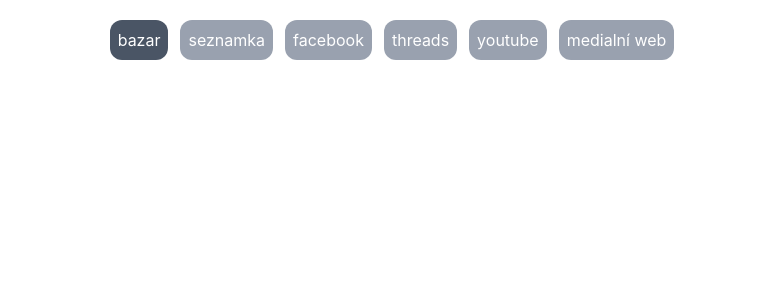
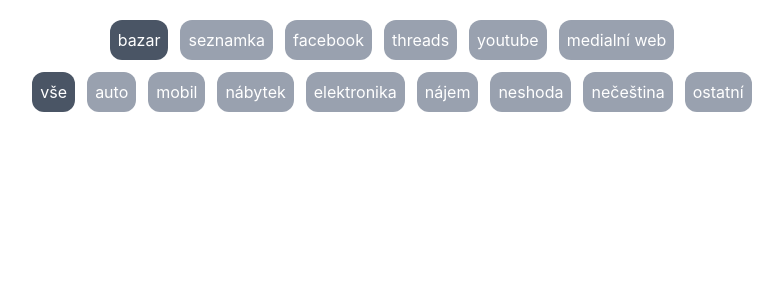
Before and after one commit to iVlastart/matros-web, a React (Vite) app: page / in a window 1280 px wide. Shown: the top 300 px of the page, without its empty margins (248-1031 px from the left). Built offline with nearby package versions, Linux system fonts and the light colour scheme.

Commit message:
added nav for bazar

```diff
--- a/src/Index.tsx
+++ b/src/Index.tsx
@@ -1,20 +1,14 @@
 import { useState } from "react";
-import { nav } from "./data/data";
+import { Nav } from "./components/nav";
+import { NavBazar } from "./components/nav-bazar";
 
 export default function Index(){
   const [activeNav, setActiveNav] = useState<string>('bazar');
+  const [activeBazarNav, setActiveBazarNav] = useState<string>('vše');
   return(
     <div className="w-screen h-screen flex flex-col items-center py-5">
-      <div id="img-nav" className="flex flex-row gap-x-3 flex-wrap gap-y-3 no-copy">
-        {nav.map((value, index)=>{
-          return(
-            <button key={index} onClick={()=>setActiveNav(value)}
-                    className={activeNav===value ? 'nav-btn-active' : 'nav-btn'}>
-              {value}
-            </button>
-          )
-        })}
-      </div>
+      <Nav activeNav={activeNav} setActiveNav={setActiveNav} />
+      {activeNav==='bazar'&&<NavBazar activeNav={activeBazarNav} setActiveNav={setActiveBazarNav} />}
     </div>
   )
 }
--- /dev/null
+++ b/src/components/components.d.ts
@@ -0,0 +1,4 @@
+export interface INav {
+    activeNav: string;
+    setActiveNav: React.Dispatch<React.SetStateAction<string>>;
+}
--- /dev/null
+++ b/src/components/nav-bazar.tsx
@@ -0,0 +1,17 @@
+import { bazar_nav } from "../data/data";
+import type { INav } from "./components";
+
+export const NavBazar = ({activeNav, setActiveNav}:INav)=>{
+    return(
+        <div id="img-nav-bazar" className="flex flex-row gap-x-3 flex-wrap gap-y-3 no-copy pt-3">
+            {bazar_nav.map((value, index)=>{
+                return(
+                <button key={index} onClick={()=>setActiveNav(value)}
+                        className={activeNav===value ? 'btn-active' : 'btn'}>
+                    {value}
+                </button>
+                )
+            })}
+        </div>
+    )
+};
--- /dev/null
+++ b/src/components/nav.tsx
@@ -0,0 +1,18 @@
+    import { nav } from "../data/data";
+    import type { INav } from "./components";
+
+
+    export const Nav = ({activeNav, setActiveNav}:INav)=>{
+        return(
+            <div id="img-nav" className="flex flex-row gap-x-3 flex-wrap gap-y-3 no-copy">
+                {nav.map((value, index)=>{
+                    return(
+                    <button key={index} onClick={()=>setActiveNav(value)}
+                            className={activeNav===value ? 'btn-active' : 'btn'}>
+                        {value}
+                    </button>
+                    )
+                })}
+            </div>
+        )
+    };
--- a/src/data/data.ts
+++ b/src/data/data.ts
@@ -1 +1,3 @@
 export const nav:Array<string> = ['bazar', 'seznamka', 'facebook', 'threads', 'youtube', 'medialní web'];
+
+export const bazar_nav:Array<string> = ['vše', 'auto', 'mobil', 'nábytek', 'elektronika', 'nájem', 'neshoda', 'nečeština', 'ostatní'];
--- a/src/index.css
+++ b/src/index.css
@@ -1,10 +1,10 @@
 @import "tailwindcss";
 
-.nav-btn{
+.btn{
   @apply bg-gray-400 text-white rounded-xl p-2;
 }
 
-.nav-btn-active{
+.btn-active{
   @apply bg-gray-600 text-white rounded-xl p-2;
 }
 
```
